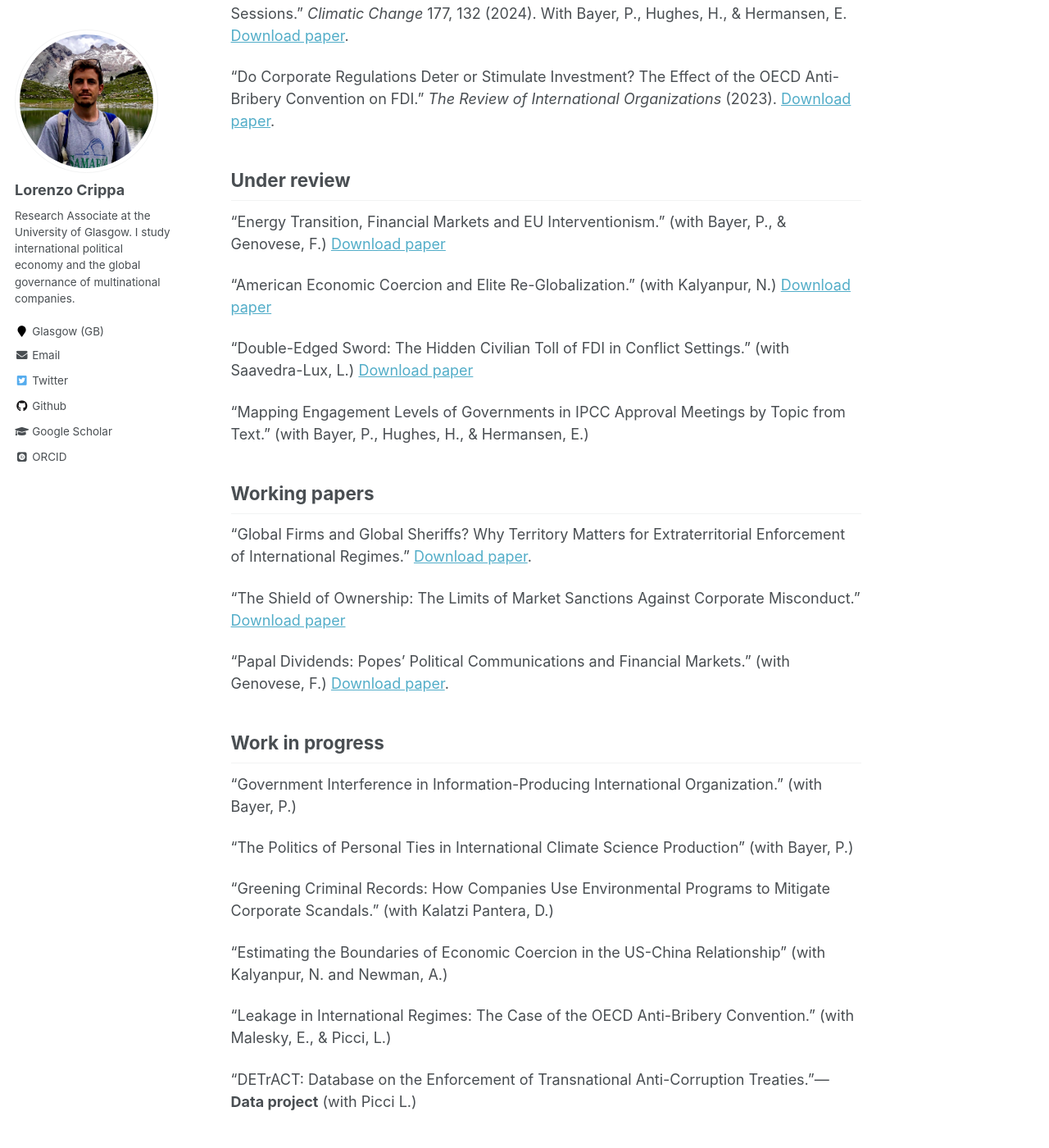
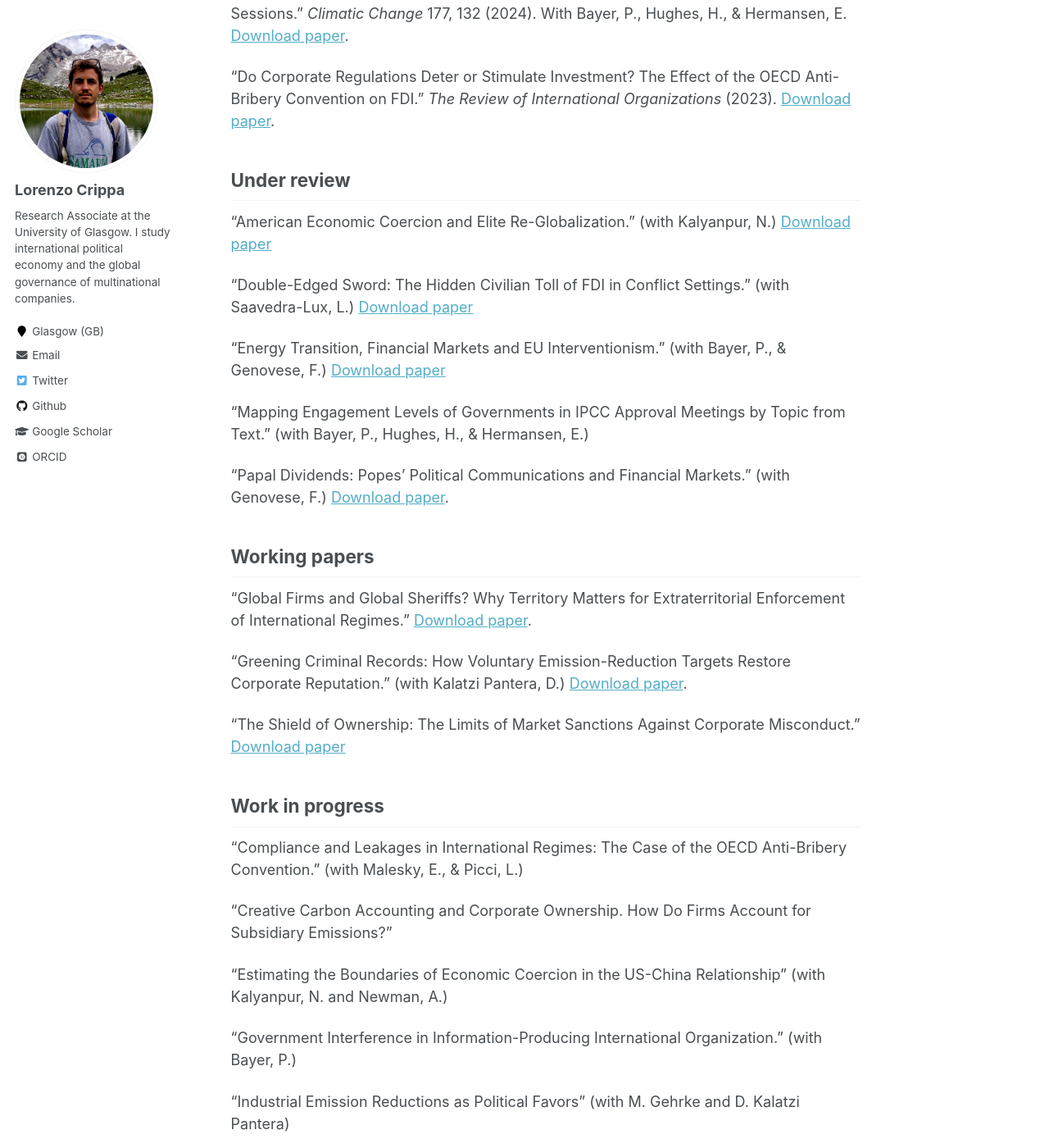
Before and after one commit to lorenzo-crippa/lorenzo-crippa.github.io, a Jekyll site: the page built from _pages/research.md, in a window 1280 px wide and 1400 px high, scrolled down 280 px. Shown: the whole window at 82% size. Built offline with Jekyll 4.4.1, drawn with Linux system fonts in a browser that asks for light colours; some web fonts are replaced.

Commit message:
Update research.md

```diff
--- a/_pages/research.md
+++ b/_pages/research.md
@@ -14,32 +14,37 @@ redirect_from:
 
 ## Under review
 
-“Energy Transition, Financial Markets and EU Interventionism." (with Bayer, P., & Genovese, F.) [Download paper](https://lorenzo-crippa.github.io/files/bcg.pdf)
-
 "American Economic Coercion and Elite Re-Globalization." (with Kalyanpur, N.) [Download paper](https://lorenzo-crippa.github.io/files/FCPA_offshore_wealth.pdf)
 
 "Double-Edged Sword: The Hidden Civilian Toll of FDI in Conflict Settings." (with Saavedra-Lux, L.) [Download paper](https://lorenzo-crippa.github.io/files/LC_LSL_FDI_conflict.pdf)
 
+“Energy Transition, Financial Markets and EU Interventionism." (with Bayer, P., & Genovese, F.) [Download paper](https://lorenzo-crippa.github.io/files/bcg.pdf)
+
 "Mapping Engagement Levels of Governments in IPCC Approval Meetings by Topic from Text." (with Bayer, P., Hughes, H., & Hermansen, E.)
+
+"Papal Dividends: Popes' Political Communications and Financial Markets." (with Genovese, F.) [Download paper](https://lorenzo-crippa.github.io/files/papal_dividends.pdf).
 
 ## Working papers
 
 "Global Firms and Global Sheriffs? Why Territory Matters for Extraterritorial Enforcement of International Regimes." [Download paper](https://lorenzo-crippa.github.io/files/sheriffs.pdf).
 
+"Greening Criminal Records: How Voluntary Emission-Reduction Targets Restore Corporate Reputation." (with Kalatzi Pantera, D.) [Download paper](https://lorenzo-crippa.github.io/files/LC_DKP_green_fraud.pdf).
+
 "The Shield of Ownership: The Limits of Market Sanctions Against Corporate Misconduct." [Download paper](https://lorenzo-crippa.github.io/files/scandals_ownership.pdf)
 
-"Papal Dividends: Popes' Political Communications and Financial Markets." (with Genovese, F.) [Download paper](https://lorenzo-crippa.github.io/files/papal_dividends.pdf).
 
 ## Work in progress
 
+"Compliance and Leakages in International Regimes: The Case of the OECD Anti-Bribery Convention." (with Malesky, E., & Picci, L.)
+
+"Creative Carbon Accounting and Corporate Ownership. How Do Firms Account for Subsidiary Emissions?"
+
+"Estimating the Boundaries of Economic Coercion in the US-China Relationship" (with Kalyanpur, N. and Newman, A.)
+
 "Government Interference in Information-Producing International Organization." (with Bayer, P.)
+
+"Industrial Emission Reductions as Political Favors" (with M. Gehrke and D. Kalatzi Pantera)
 
 "The Politics of Personal Ties in International Climate Science Production" (with Bayer, P.)
 
-"Greening Criminal Records: How Companies Use Environmental Programs to Mitigate Corporate Scandals." (with Kalatzi Pantera, D.)
-
-"Estimating the Boundaries of Economic Coercion in the US-China Relationship" (with Kalyanpur, N. and Newman, A.)
-
-"Leakage in International Regimes: The Case of the OECD Anti-Bribery Convention." (with Malesky, E., & Picci, L.)
-
 "DETrACT: Database on the Enforcement of Transnational Anti-Corruption Treaties."---**Data project** (with Picci L.)
```
